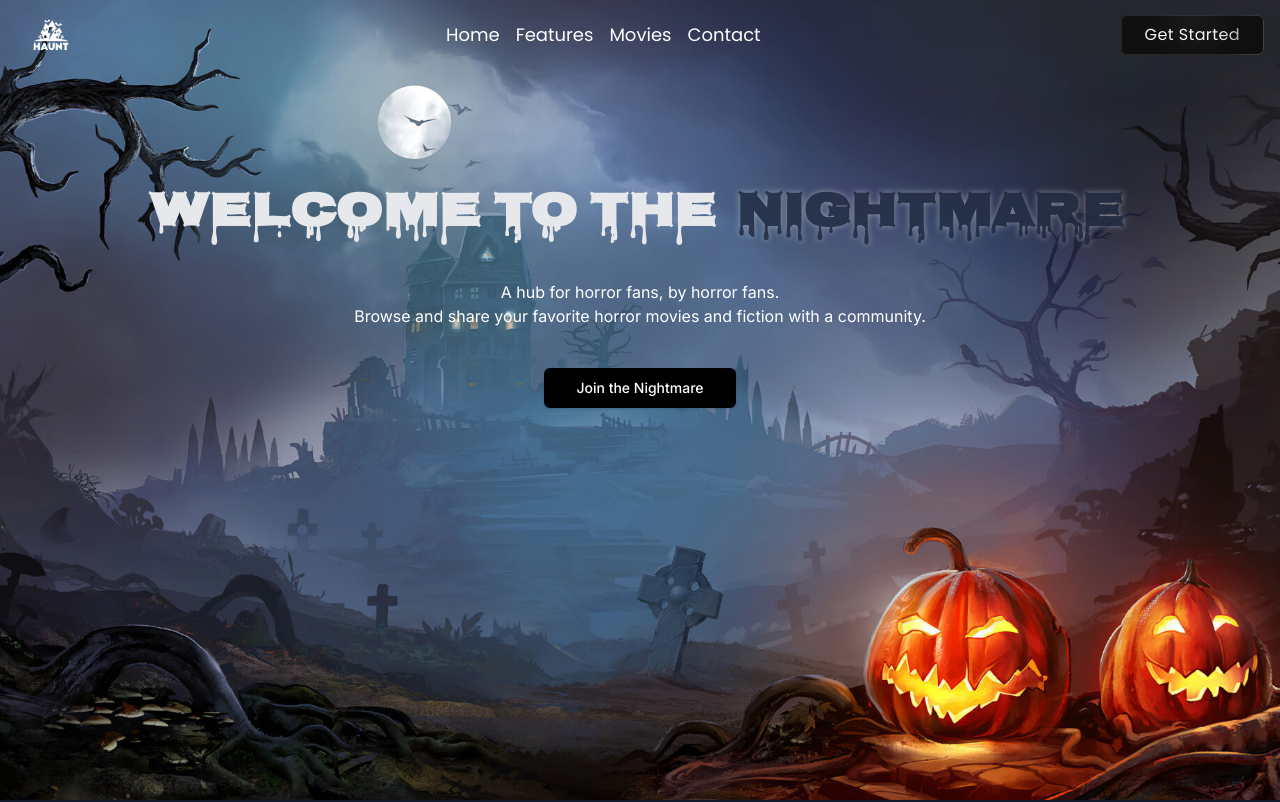
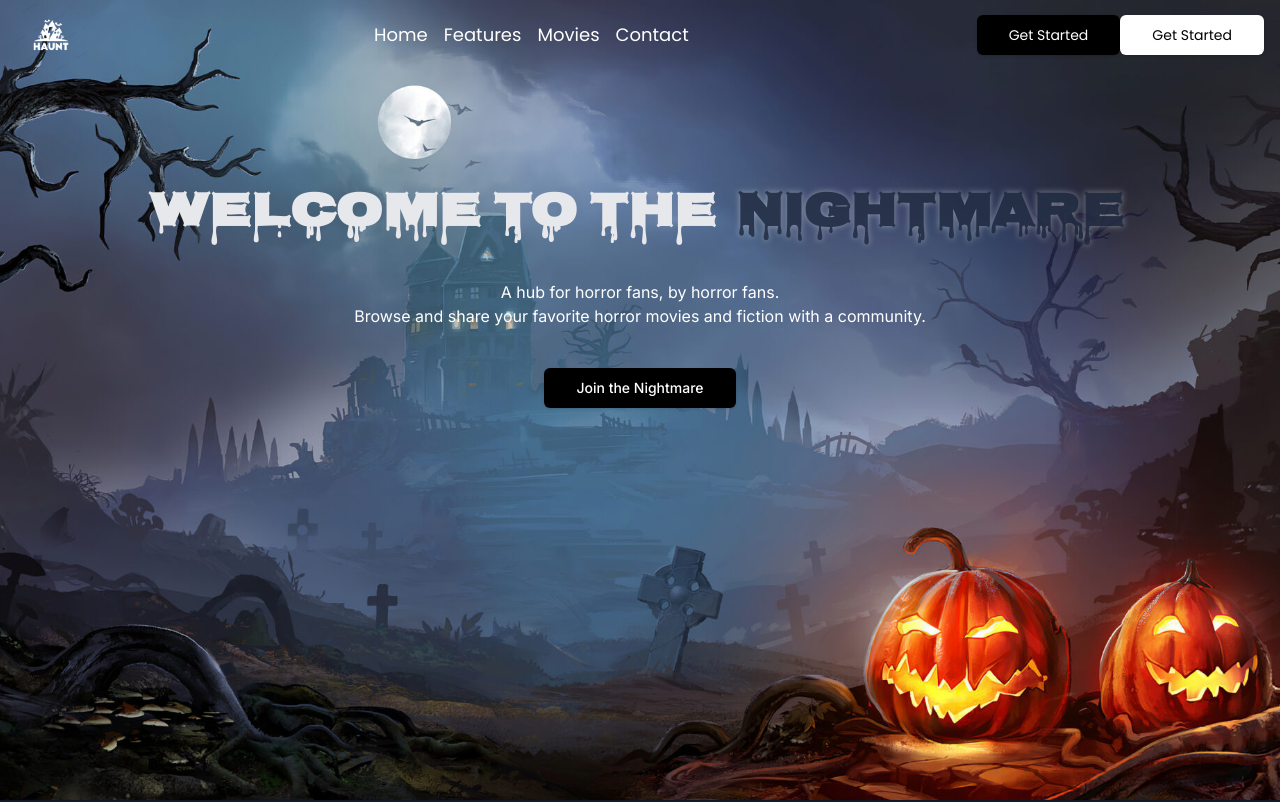
Before and after one commit to abelxo19/horror-fan-site, a Next.js app: page / in a window 1280 px wide. Shown: the top 802 px of the page. Built offline with nearby package versions, Linux system fonts and the light colour scheme; no server answers.

Commit message:
add-kinde-auth

```diff
--- /dev/null
+++ b/app/api/auth/[kindeAuth]/route.ts
@@ -0,0 +1,3 @@
+import {handleAuth} from "@kinde-oss/kinde-auth-nextjs/server";
+
+export const GET = handleAuth();
--- a/components/header.tsx
+++ b/components/header.tsx
@@ -1,32 +1,16 @@
-"use client";
-
-import { useState, useEffect } from "react";
 import Image from "next/image";
 import Logo from "@/public/logo-2.png";
 import Link from "next/link";
 import ShinyButton from "@/components/shiny-button";
 
+
+
 const Header = () => {
-  const [scrolling, setScrolling] = useState(false);
 
-  useEffect(() => {
-    const handleScroll = () => {
-      if (window.scrollY > 50) {
-        setScrolling(true);
-      } else {
-        setScrolling(false);
-      }
-    };
-
-    window.addEventListener("scroll", handleScroll);
-    return () => window.removeEventListener("scroll", handleScroll);
-  }, []);
 
   return (
     <header
-      className={`fixed top-0 left-0 w-full z-30 transition-all duration-300 ${
-        scrolling ? "bg-black/80 backdrop-blur-md shadow-lg my-[-5px]" : "bg-transparent"
-      }`}
+      className={`fixed top-0 left-0 w-full z-30 transition-all duration-300 `}
     >
       <div className="container mx-auto">
         <div className="flex justify-between items-center px-4 ">
@@ -47,7 +31,7 @@ const Header = () => {
               Contact
             </Link>
           </nav>
-          <ShinyButton text="Get Started" />
+          <ShinyButton/>
         </div>
       </div>
     </header>
--- a/components/shiny-button.tsx
+++ b/components/shiny-button.tsx
@@ -1,39 +1,32 @@
-'use client'
-import { motion } from "framer-motion";
-import { FC } from "react";
+import { Button } from "./ui/button";
+import { getKindeServerSession } from '@kinde-oss/kinde-auth-nextjs/server'
+import Link from 'next/link'
+import { buttonVariants } from './ui/button'
 
-interface ShinyButtonProps {
-  text: string;
-}
 
-const ShinyButton: FC<ShinyButtonProps> = ({ text }) => {
+const ShinyButton = async () => {
+  const { getUser } = getKindeServerSession()
+  const user = await getUser()
   return (
-    <motion.button
-      initial={{ "--x": "100%", scale: 1 }}
-      animate={{ "--x": "-100%" }}
-      whileTap={{ scale: 0.97 }}
-      transition={{
-        repeat: Infinity,
-        repeatType: "loop",
-        repeatDelay: 1,
-        type: "spring",
-        stiffness: 20,
-        damping: 15,
-        mass: 2,
-        scale: {
-          type: "spring",
-          stiffness: 10,
-          damping: 5,
-          mass: 0.1,
-        },
-      }}
-      className="px-6 py-2 rounded-md relative radial-gradient"
-    >
-      <span className="text-neutral-100 tracking-wide font-light h-full w-full block relative linear-mask">
-        {text}
-      </span>
-      <span className="block absolute inset-0 rounded-md p-px linear-overlay" />
-    </motion.button>
+  <div className="">
+      {user ? (
+              <>
+                <Link
+                  href='/api/auth/logout'
+                  className={buttonVariants({
+                    size: 'sm',
+                    variant: 'ghost',
+                  })}>
+                  Sign out
+                  </Link>
+                  </> ) : (
+                    <>
+                    <Button size="lg" className="bg-black text-white">Get Started</Button>
+                    <Button size="lg" className="bg-white text-black">Get Started</Button>
+
+                    </>
+                )}
+  </div>
   );
 };
 
--- a/package.json
+++ b/package.json
@@ -9,6 +9,7 @@
     "lint": "next lint"
   },
   "dependencies": {
+    "@kinde-oss/kinde-auth-nextjs": "^2.5.1",
     "@radix-ui/react-slot": "^1.1.2",
     "class-variance-authority": "^0.7.1",
     "clsx": "^2.1.1",
```
Also changed, not shown: app/dashboard/layout.tsx (added), app/dashboard/page.tsx (added), 2 other files (tests, documents, lock files or other folders).
